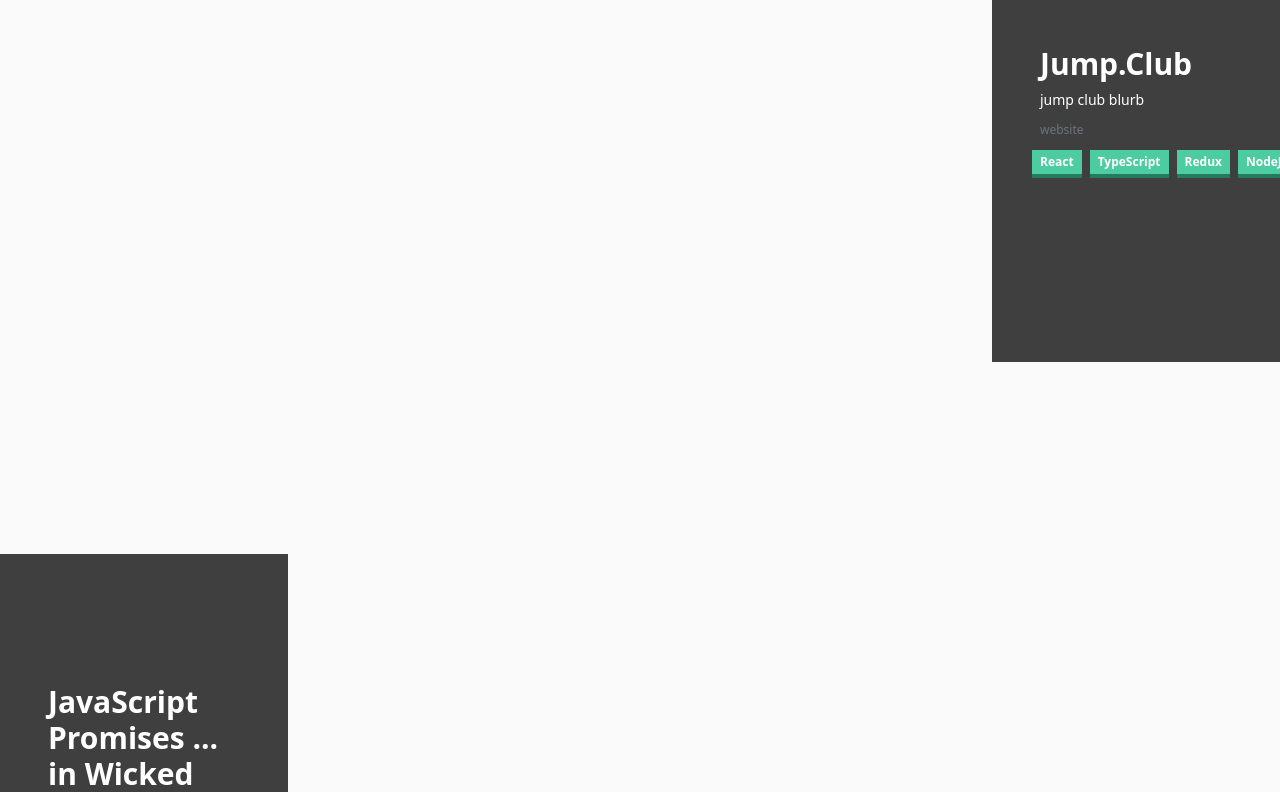
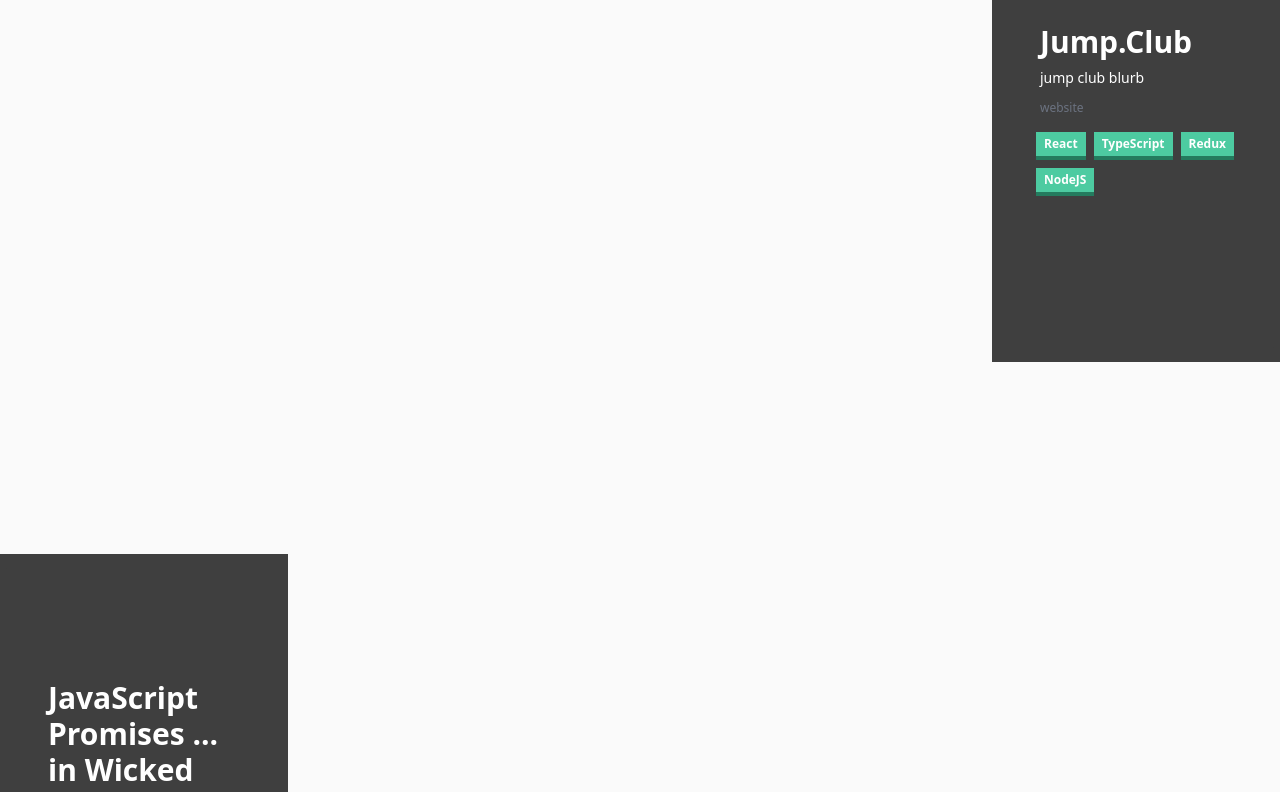
Before and after one commit to city41/mattgreer.dev, a Next.js app: page / in a window 1280 px wide. Shown: the part 880-1672 px from the top of the page. Built offline with nearby package versions, Linux system fonts and the light colour scheme.

Commit message:
Feature: wrap and spage Tags better

```diff
--- a/components/index/Feature.tsx
+++ b/components/index/Feature.tsx
@@ -73,9 +73,9 @@ function Feature({
 				</Link>
 				<div className="my-2 text-sm">{blurb}</div>
 				<div className="mb-2 py-1 text-gray-500 text-xs">{type}</div>
-				<ul className="flex flex-row space-x-2 -mx-2">
+				<ul className="flex flex-row flex-wrap -mx-2">
 					{tags.map((t) => (
-						<Tag key={t} component="li">
+						<Tag key={t} component="li" className="m-1">
 							{t}
 						</Tag>
 					))}
```
